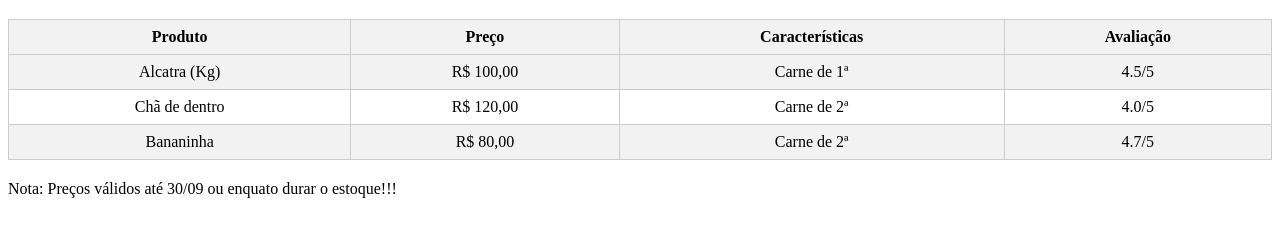
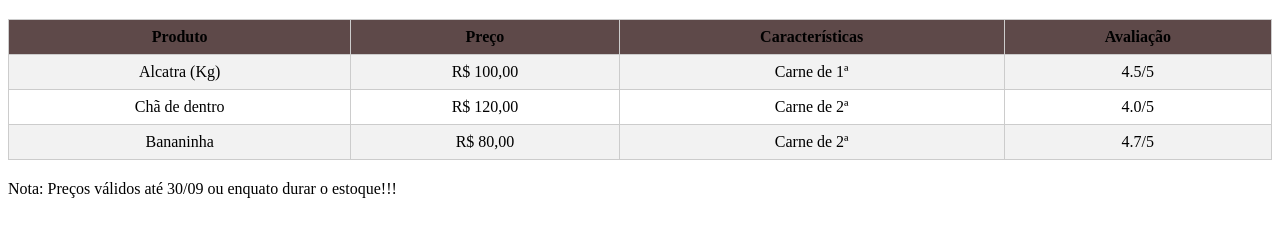
Before and after one commit to Naeldy/Cooding, a plain HTML site: page index.html in a window 1280 px wide. Shown: the part 61-298 px from the top of the page. Drawn offline with Linux system fonts and the light colour scheme.

Commit message:
versao 1.4

```diff
--- a/index.html
+++ b/index.html
@@ -18,7 +18,7 @@
         }
 
         th {
-            background-color: #f2f2f2;
+            background-color: #5e4949;
         }
 
         tr:nth-child(even) {
```
